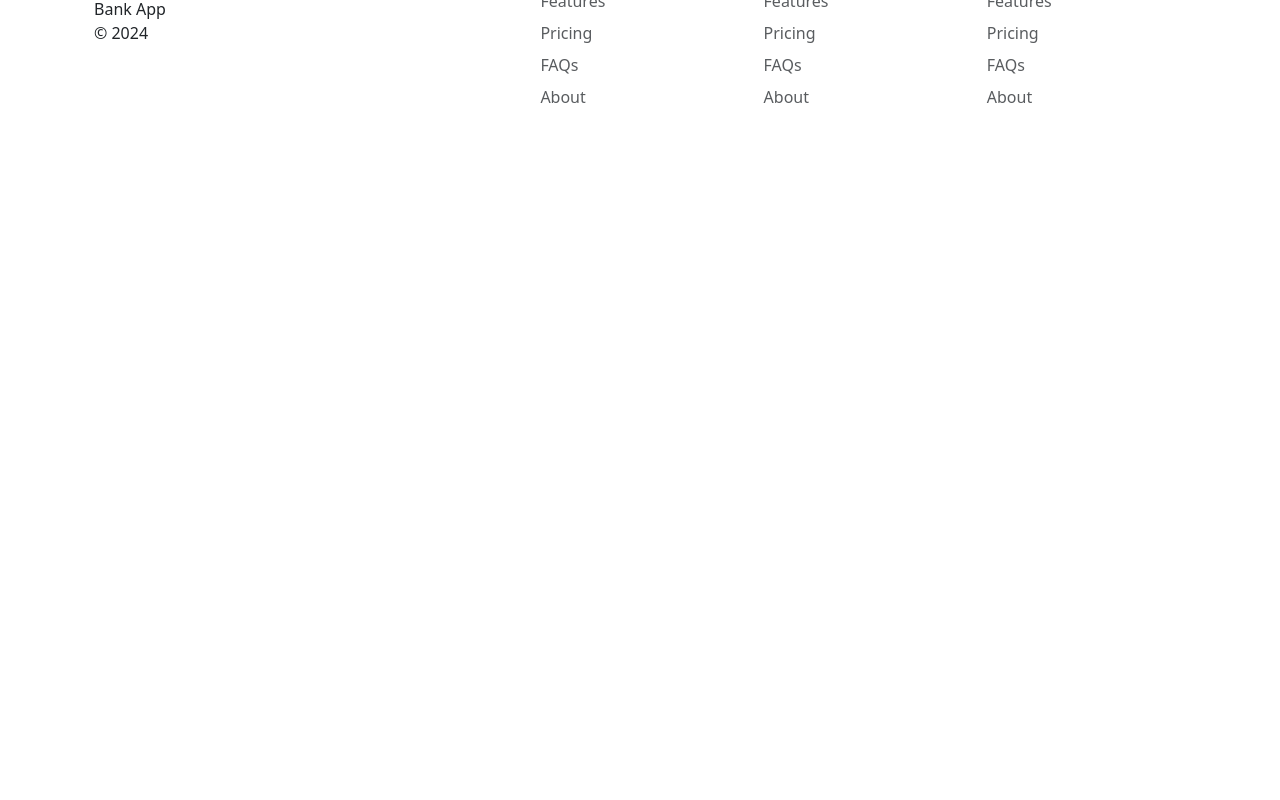
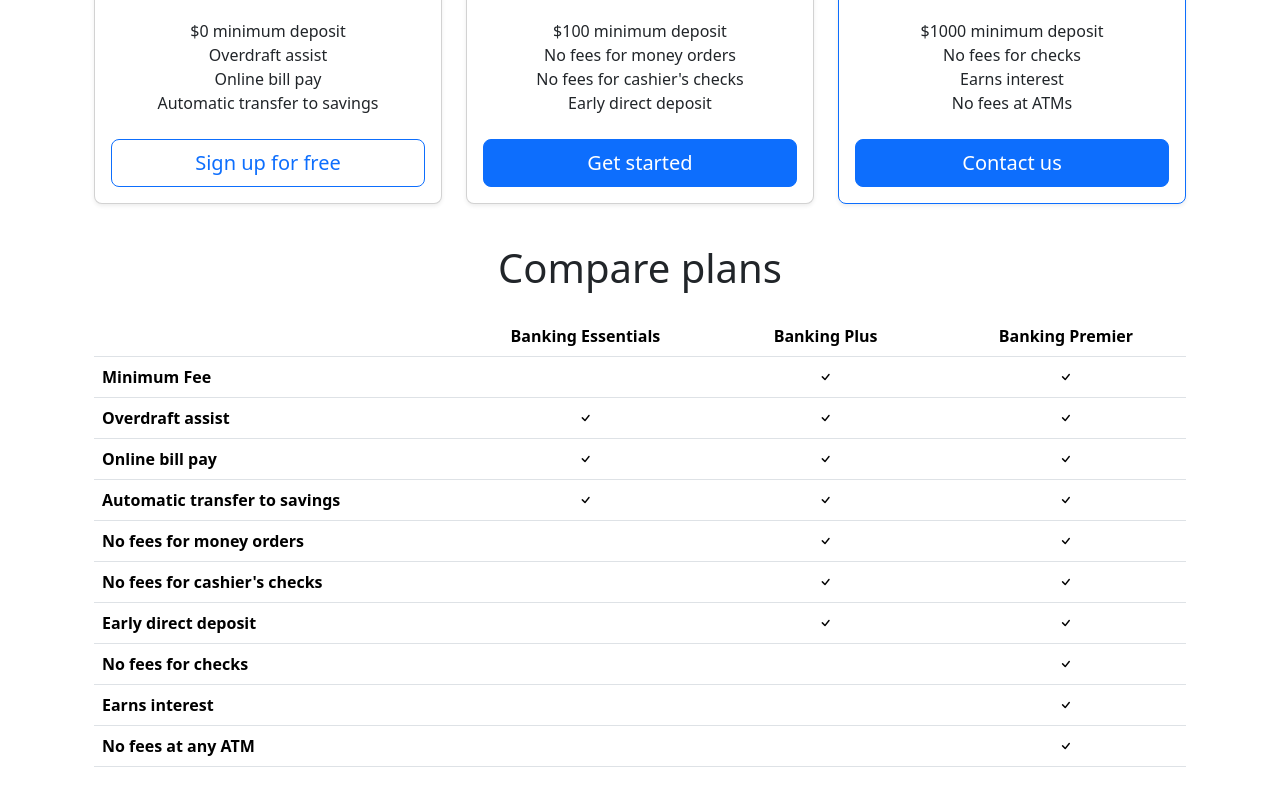
Before and after one commit to spencerlelswick/bank-app, an Angular app in the folder client/: page /home in a window 1280 px wide. Shown: the part 600-1400 px from the top of the page. Before the commit the page ends 829 px from the top, so only its background shows below. Built offline with nearby package versions, Linux system fonts and the light colour scheme.

Commit message:
Adds base plans and compare table

```diff
--- a/client/src/app/home/home.component.html
+++ b/client/src/app/home/home.component.html
@@ -14,3 +14,182 @@
     </div>
   </div>
 </div>
+
+
+<div class="row row-cols-1 row-cols-md-3 mb-3 text-center">
+  <div class="col">
+    <div class="card mb-4 rounded-3 shadow-sm">
+      <div class="card-header py-3">
+        <h4 class="my-0 fw-normal">Banking Essentials</h4>
+      </div>
+      <div class="card-body">
+        <h1 class="card-title pricing-card-title">$0<small class="text-body-secondary fw-light">/mo</small></h1>
+        <ul class="list-unstyled mt-3 mb-4">
+          <li>$0 minimum deposit</li>
+          <li>Overdraft assist</li>
+          <li>Online bill pay</li>
+          <li>Automatic transfer to savings</li>
+        </ul>
+        <button type="button" class="w-100 btn btn-lg btn-outline-primary">Sign up for free</button>
+      </div>
+    </div>
+  </div>
+  <div class="col">
+    <div class="card mb-4 rounded-3 shadow-sm">
+      <div class="card-header py-3">
+        <h4 class="my-0 fw-normal">Banking Plus</h4>
+      </div>
+      <div class="card-body">
+        <h1 class="card-title pricing-card-title">$6<small class="text-body-secondary fw-light">/mo</small></h1>
+        <ul class="list-unstyled mt-3 mb-4">
+          <li>$100 minimum deposit</li>
+          <li>No fees for money orders</li>
+          <li>No fees for cashier's checks</li>
+          <li>Early direct deposit</li>
+        </ul>
+        <button type="button" class="w-100 btn btn-lg btn-primary">Get started</button>
+      </div>
+    </div>
+  </div>
+  <div class="col">
+    <div class="card mb-4 rounded-3 shadow-sm border-primary">
+      <div class="card-header py-3 text-bg-primary border-primary">
+        <h4 class="my-0 fw-normal">Banking Premier</h4>
+      </div>
+      <div class="card-body">
+        <h1 class="card-title pricing-card-title">$12<small class="text-body-secondary fw-light">/mo</small></h1>
+        <ul class="list-unstyled mt-3 mb-4">
+          <li>$1000 minimum deposit</li>
+          <li>No fees for checks</li>
+          <li>Earns interest</li>
+          <li>No fees at ATMs</li>
+        </ul>
+        <button type="button" class="w-100 btn btn-lg btn-primary">Contact us</button>
+      </div>
+    </div>
+  </div>
+</div>
+
+<h2 class="display-6 text-center mb-4">Compare plans</h2>
+
+<div class="table-responsive">
+  <table class="table text-center">
+    <thead>
+      <tr>
+        <th style="width: 34%;"></th>
+        <th style="width: 22%;">Banking Essentials</th>
+        <th style="width: 22%;">Banking Plus</th>
+        <th style="width: 22%;">Banking Premier</th>
+      </tr>
+    </thead>
+    <tbody>
+      <tr>
+        <th scope="row" class="text-start">Minimum Fee</th>
+        <td>
+        </td>
+        <td>
+          <i class="bi bi-check"></i>
+        </td>
+        <td>
+          <i class="bi bi-check"></i>
+        </td>
+      </tr>
+      <tr>
+        <th scope="row" class="text-start">Overdraft assist</th>
+        <td>
+          <i class="bi bi-check"></i>
+        </td>
+        <td>
+          <i class="bi bi-check"></i>
+        </td>
+        <td>
+          <i class="bi bi-check"></i>
+        </td>
+      </tr>
+    </tbody>
+
+    <tbody>
+      <tr>
+        <th scope="row" class="text-start">Online bill pay</th>
+        <td>
+          <i class="bi bi-check"></i>
+        </td>
+        <td>
+          <i class="bi bi-check"></i>
+        </td>
+        <td>
+          <i class="bi bi-check"></i>
+        </td>
+      </tr>
+      <tr>
+        <th scope="row" class="text-start">Automatic transfer to savings</th>
+        <td>
+          <i class="bi bi-check"></i>
+        </td>
+        <td>
+          <i class="bi bi-check"></i>
+        </td>
+        <td>
+          <i class="bi bi-check"></i>
+        </td>
+      </tr>
+      <tr>
+        <th scope="row" class="text-start">No fees for money orders</th>
+        <td></td>
+        <td>
+          <i class="bi bi-check"></i>
+        </td>
+        <td>
+          <i class="bi bi-check"></i>
+        </td>
+      </tr>
+      <tr>
+        <th scope="row" class="text-start">No fees for cashier's checks</th>
+        <td></td>
+        <td>
+          <i class="bi bi-check"></i>
+        </td>
+        <td>
+          <i class="bi bi-check"></i>
+        </td>
+      </tr>
+      <tr>
+        <th scope="row" class="text-start">Early direct deposit</th>
+        <td></td>
+        <td>
+          <i class="bi bi-check"></i>
+        </td>
+        <td>
+          <i class="bi bi-check"></i>
+        </td>
+      </tr>
+      <tr>
+        <th scope="row" class="text-start">No fees for checks</th>
+        <td></td>
+        <td>
+        </td>
+        <td>
+          <i class="bi bi-check"></i>
+        </td>
+      </tr>
+      <tr>
+        <th scope="row" class="text-start">Earns interest</th>
+        <td></td>
+        <td>
+        </td>
+        <td>
+          <i class="bi bi-check"></i>
+        </td>
+      </tr>
+      <tr>
+        <th scope="row" class="text-start">No fees at any ATM</th>
+        <td></td>
+        <td>
+        </td>
+        <td>
+          <i class="bi bi-check"></i>
+        </td>
+      </tr>
+    </tbody>
+  </table>
+</div>
```
